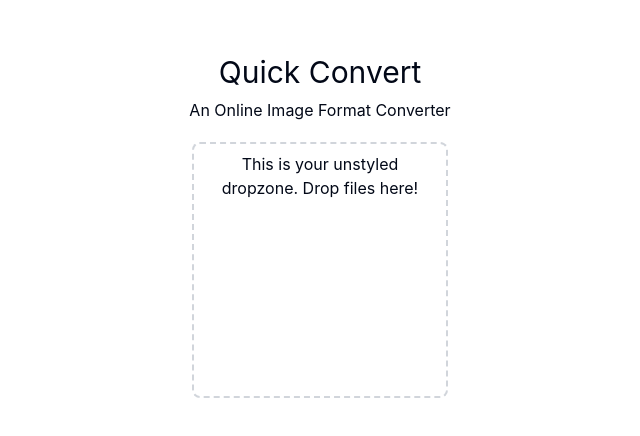
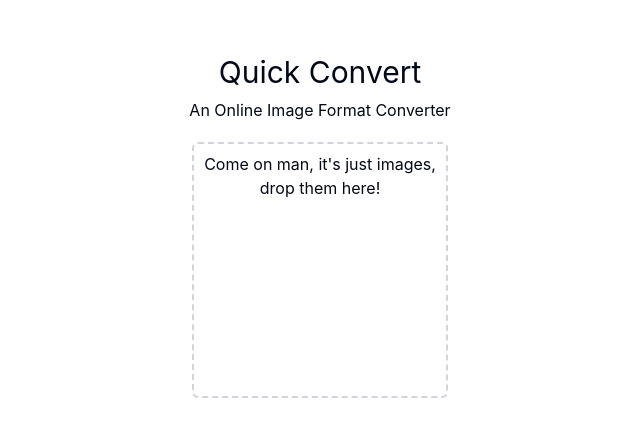
Before and after one commit to CS61D/project-1-sahl-and-trustin, a React (Vite) app: page / in a window 1280 px wide. Shown: the part 178-614 px from the top of the page, without its empty margins (320-960 px from the left). Built offline with nearby package versions, Linux system fonts and the light colour scheme.

Commit message:
styled dropzone better

```diff
--- a/src/components/Dropzone.tsx
+++ b/src/components/Dropzone.tsx
@@ -11,11 +11,11 @@ export const Dropzone = () => {
   });
 
   return (
-    <div className="h-64 w-64 rounded-lg border-2 border-gray-300 border-dashed p-2 ">
+    <div className="h-64 w-64 rounded-md border-2 border-gray-300 border-dashed p-2 ">
       <div {...getRootProps()}>
         <input {...getInputProps()} />
         <div className="text-center">
-          This is your unstyled dropzone. Drop files here!
+          Come on man, it's just images, drop them here!
         </div>
       </div>
     </div>
```
